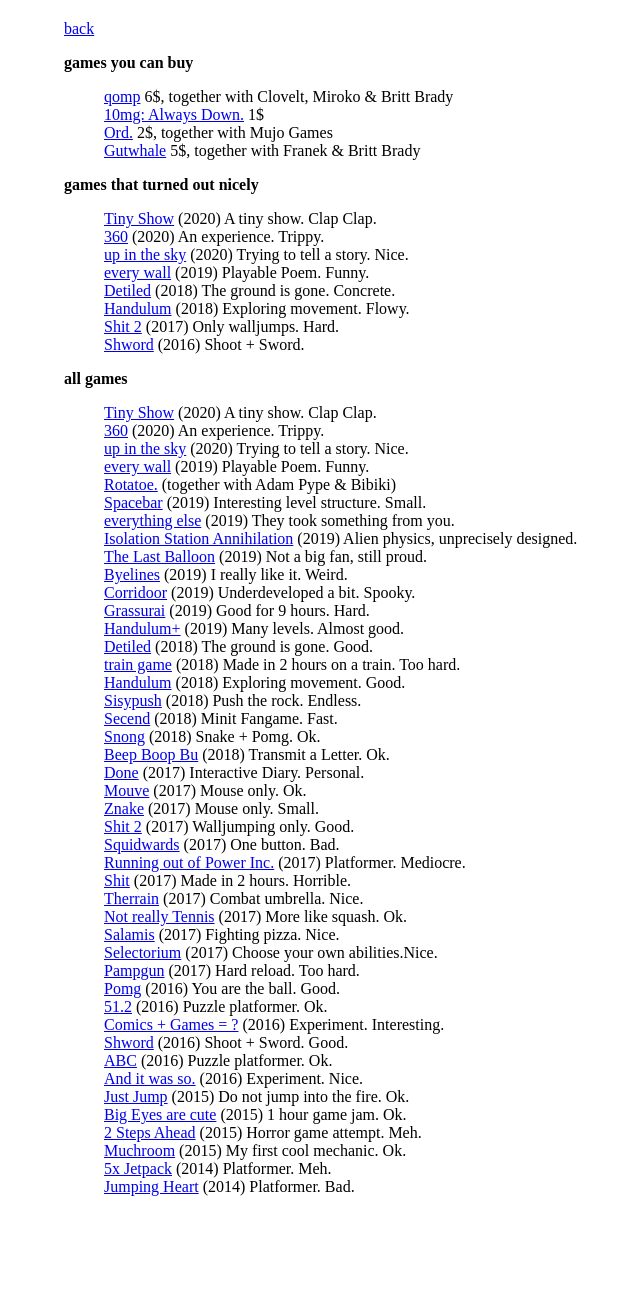
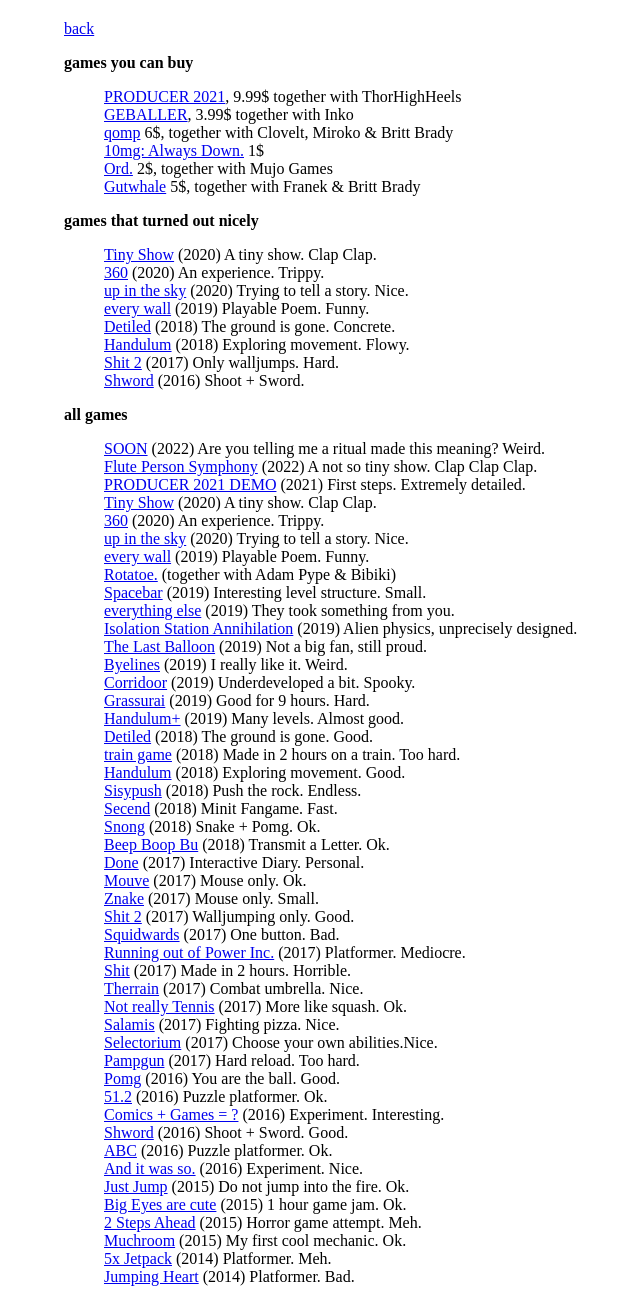
Before and after one commit to stuffedwombat/stuffedwombat.github.io, a Jekyll site: the page built from games.md, in a window 1280 px wide. Shown: the whole page, without its empty margins (260-900 px from the left). Built offline with Jekyll 4.4.1, drawn with Linux system fonts in a browser that asks for light colours; our own code applies the rules of GitHub Pages for plain Markdown files; comment, search, counter and statistics services are not loaded; before the commit the page ends 1216 px from its top, so only the background shows below that.

Commit message:
Update games.md

```diff
--- a/games.md
+++ b/games.md
@@ -1,6 +1,8 @@
 [back](index)
 
 **games you can buy**
+- <a href="https://store.steampowered.com/app/1667320/PRODUCER_2021" target="_blank">PRODUCER 2021</a>, 9.99$ together with ThorHighHeels
+- <a href="https://store.steampowered.com/app/1910260/Geballer/?beta=1" target="_blank">GEBALLER</a>, 3.99$ together with Inko
 - <a href="https://store.steampowered.com/app/1066900?beta=1" target="_blank">qomp</a> 6$, together with Clovelt, Miroko & Britt Brady
 - <a href="https://store.steampowered.com/app/1101800/10mg_Always_Down" target="_blank">10mg: Always Down.</a> 1$
 - <a href="https://store.steampowered.com/app/1079000/Ord/" target="_blank">Ord.</a> 2$, together with Mujo Games
@@ -19,6 +21,9 @@
 
 
 **all games**
+- <a href="https://www.newgrounds.com/portal/view/831674" target="_blank">SOON</a> (2022) Are you telling me a ritual made this meaning? Weird.
+- <a href="https://www.newgrounds.com/portal/view/830515">Flute Person Symphony</a> (2022) A not so tiny show. Clap Clap Clap.
+- <a href="https://www.newgrounds.com/portal/view/830515">PRODUCER 2021 DEMO</a> (2021) First steps. Extremely detailed.
 - <a href="https://stuffedwombat.itch.io/tiny-show" target="_blank">Tiny Show</a> (2020) A tiny show. Clap Clap.
 - <a href="https://www.newgrounds.com/portal/view/767702" target="_blank">360</a> (2020) An experience. Trippy.
 - <a href="https://www.newgrounds.com/portal/view/752948" target="_blank">up in the sky</a> (2020) Trying to tell a story. Nice.
```
